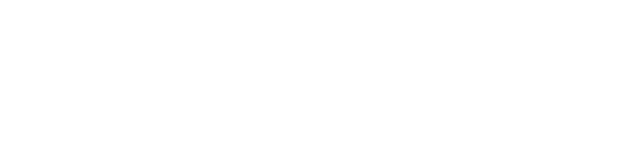
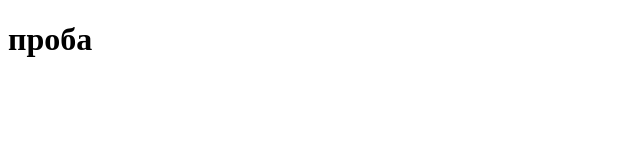
Before and after one commit to Alexgrig31/--------, a plain HTML site: page index.html in a window 1280 px wide. Shown: the whole page, without its empty margins (0-640 px from the left). Drawn offline with Linux system fonts and the light colour scheme.

Commit message:
add title

```diff
--- a/index.html
+++ b/index.html
@@ -7,6 +7,6 @@
     <title>Document</title>
 </head>
 <body>
-
+    <h1>проба</h1>
 </body>
 </html>
```
